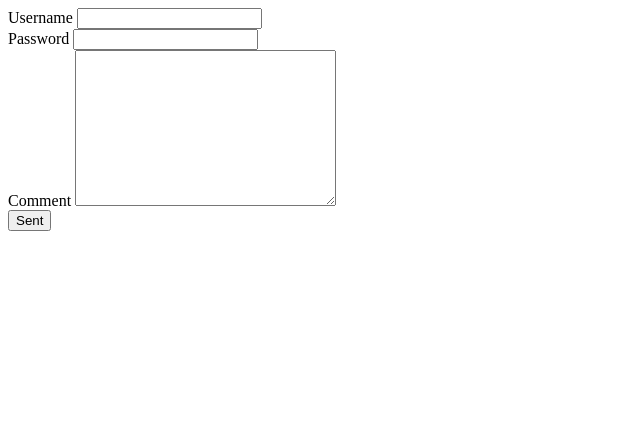
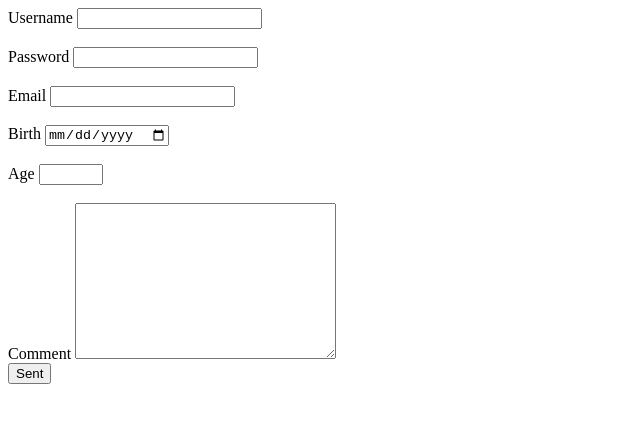
Before and after one commit to davidacs10/HTML-CSS, a plain HTML site: page 02-Forms-Tables/formularios.html in a window 1280 px wide. Shown: the whole page, without its empty margins (0-640 px from the left). Drawn offline with Linux system fonts and the light colour scheme.

Commit message:
Botones y tipos de formularios.

```diff
--- a/02-Forms-Tables/formularios.html
+++ b/02-Forms-Tables/formularios.html
@@ -11,12 +11,29 @@
     <form action="resultados.html">
         <div>
             <label for="username">Username</label>
-            <input type="text" name="username" id="username">
+            <input type="text" name="username" id="username" required>
         </div>
+        <br>
         <div>
             <label for="password">Password</label>
-            <input type="password" name="password" id="password">
+            <input type="password" name="password" id="password" required>
         </div>
+        <br>
+        <div>
+            <label for="email">Email</label>
+            <input type="email" name="email" id="email" required>
+        </div>
+        <br>
+        <div>
+            <label for="birth">Birth</label>
+            <input type="date" name="birth" id="birth" required>
+        </div>
+        <br>
+        <div>
+            <label for="edad">Age</label>
+            <input type="number" name="edad" id="edad" min="0" max="150" required>
+        </div>
+        <br>
         <div>
             <label for="comment">Comment</label>
             <textarea name="comment" id="comment" cols="30" rows="10"></textarea>
```
